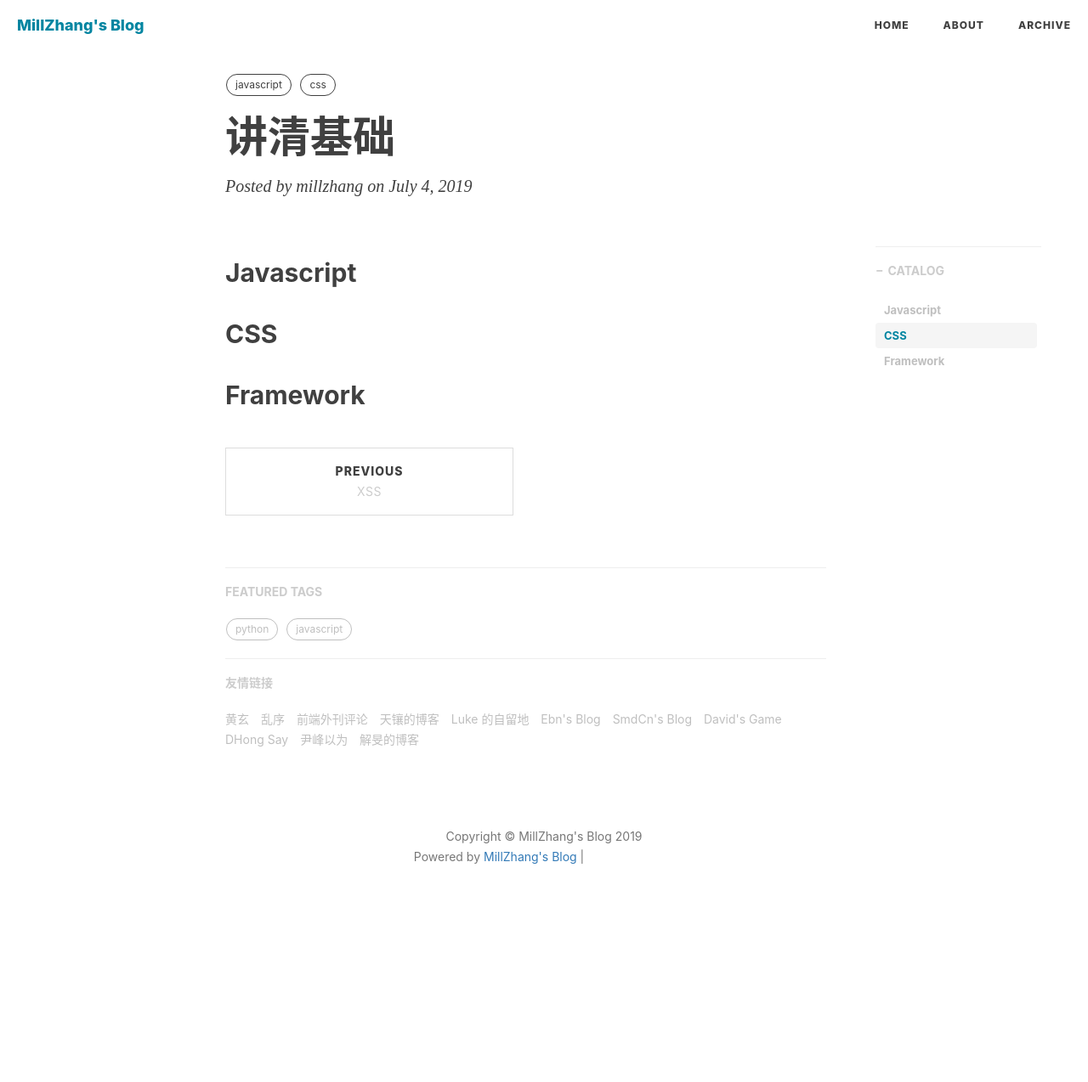
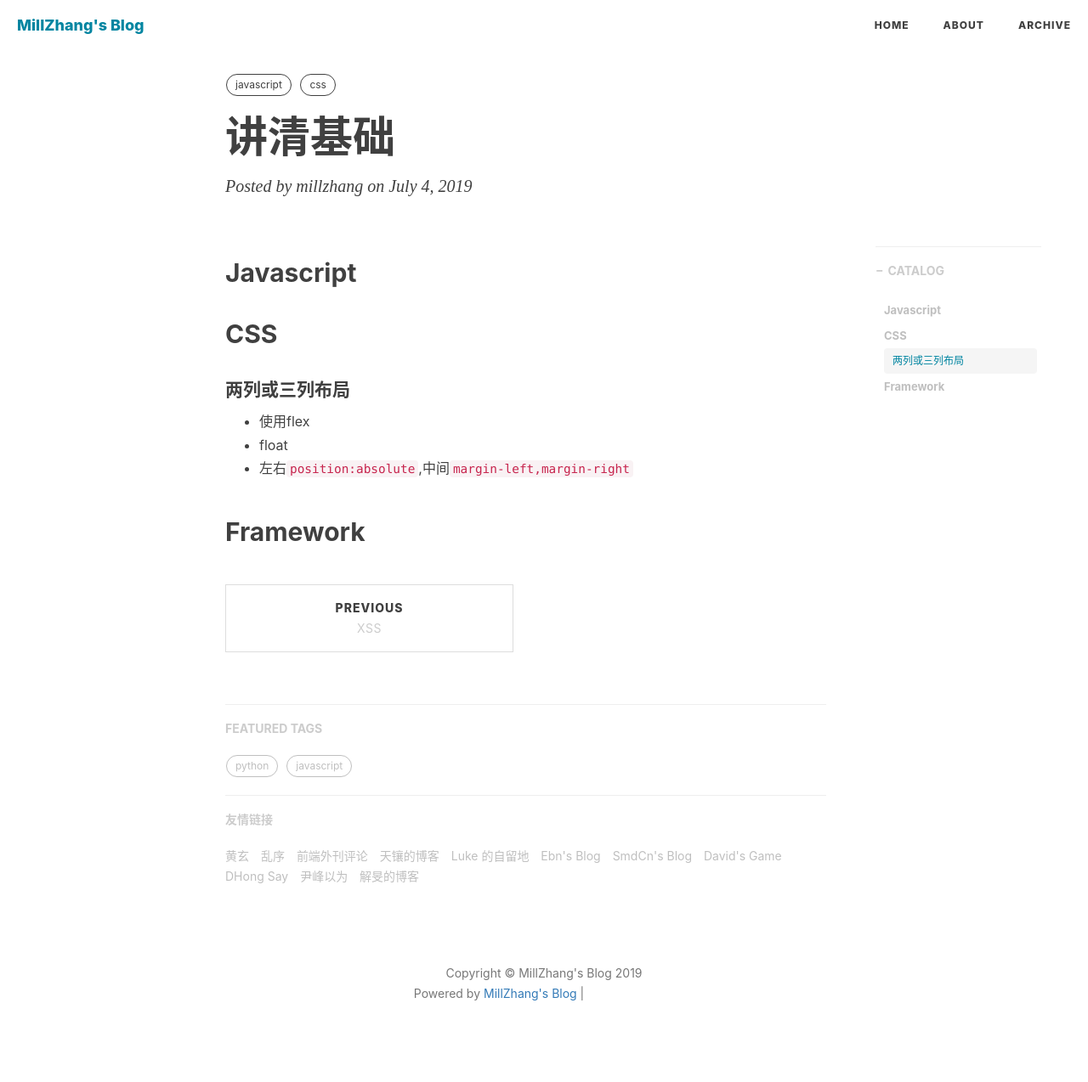
Before and after one commit to millzhang/millzhang.github.com, a Jekyll site: the page built from _posts/2019-07-04-讲清基础.md, in a window 1280 px wide. Shown: the whole page at 85% size. Built offline with Jekyll 4.4.1, drawn with Linux system fonts in a browser that asks for light colours; nearby versions of some CDN libraries; comment, search, counter and statistics services are not loaded; before the commit the page ends 1113 px from its top, so only the background shows below that; grey boxes are pictures that could not be loaded.

Commit message:
修改文件: _posts/2019-07-04-讲清基础.md

```diff
--- a/_posts/2019-07-04-讲清基础.md
+++ b/_posts/2019-07-04-讲清基础.md
@@ -15,4 +15,10 @@ tags:
 
 ## CSS
 
+#### 两列或三列布局
+
+- 使用flex
+- float
+- 左右`position:absolute`,中间`margin-left,margin-right`
+
 ## Framework
```
